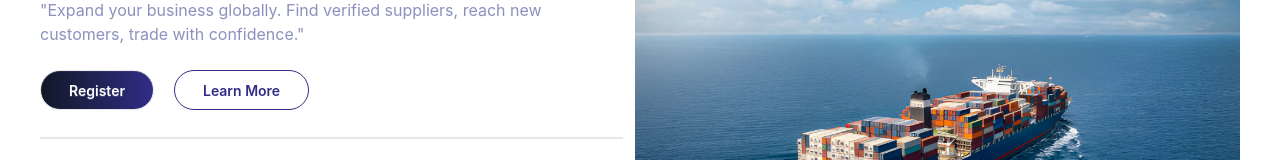
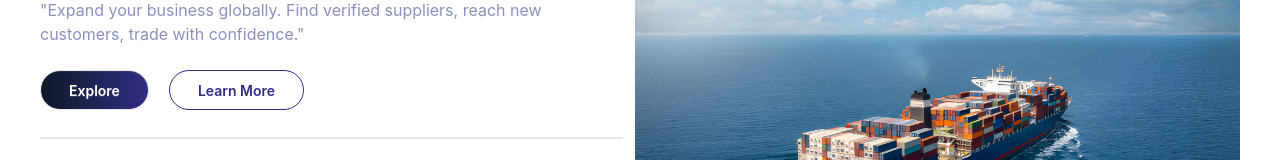
Before and after one commit to amitpaul9/import-export-hub-client, a React (Vite) app: page / in a window 1280 px wide. Shown: the part 230-390 px from the top of the page. Built offline with nearby package versions, Linux system fonts and the light colour scheme; no server answers.

Commit message:
final commit

```diff
--- a/src/HeroBanner/HeroBanner.jsx
+++ b/src/HeroBanner/HeroBanner.jsx
@@ -12,7 +12,7 @@ const HeroBanner = () => {
                 <h1 className='font-extrabold text-3xl text-black'>Trade Globally, Grow Locall | Connect <br /> with verified suppliers & buyers </h1>
                 <p className='mt-2 text-[#1a237e80]'>"Expand your business globally. Find verified suppliers, reach new customers, trade with confidence."</p>
                 <div className='flex gap-5 items-center pt-6'>
-                    <Link to='/register' className='btn rounded-4xl bg-gradient-to-r  from-gray-900 to-indigo-900 px-7 hover:bg-white hover:border-indigo-900 hover:text-white text-white '>Register</Link>
+                    <Link to='/' className='btn rounded-4xl bg-gradient-to-r  from-gray-900 to-indigo-900 px-7 hover:bg-white hover:border-indigo-900 hover:text-white text-white '>Explore</Link>
                     <h3 className='btn rounded-4xl border-indigo-900 px-7 text-indigo-900 hover:bg-indigo-900 hover:text-white hover:border-none bg-white'>Learn More</h3>
                 </div>
                 <div className="divider mt-5"></div>
--- a/src/MyImports/MyImports.jsx
+++ b/src/MyImports/MyImports.jsx
@@ -73,7 +73,7 @@ const MyImports = () => {
                 imports.map(importedItem => (<div>
 
 
-                    <div className="overflow-hidden m-2 lg:m-3 md:m-3 rounded-2xl lg:text-xl md:text-xl text-[8px] rounded-2xl text-white bg-indigo-900 mb-5 py-3 px-2 items-center justify-center">
+                    <div className="overflow-hidden m-2 lg:m-3 md:m-3 rounded-2xl lg:text-xl md:text-xl text-[8px] text-white bg-indigo-900 mb-5 py-3 px-2 items-center justify-center">
 
                         <div className='flex justify-evenly gap-5 items-center'>
                             <div className=" h-12 w-12">
@@ -82,8 +82,8 @@ const MyImports = () => {
                                     alt="Avatar Tailwind CSS Component" />
                             </div>
 
-                            <div><div className="font-bold lg:text-xl md:text-xl text-xs"><h2>{importedItem.product_name}</h2></div>
-                                <div className="text-sm opacity-50"><p>Origin: {importedItem.product_origin}</p></div>
+                            <div><div className="font-bold "><h2 className='lg:text-xl md:text-xl text-[10px]'>{importedItem.product_name}</h2></div>
+                                <div className=" opacity-50 "><p className='lg:text-xl md:text-xl text-[10px]'>Origin: {importedItem.product_origin}</p></div>
                             </div>
 
                             <div><h2 className='lg:text-xl md:text-xl text-[10px]'>Quantity: {importedItem.import_quantity}</h2></div>
```
